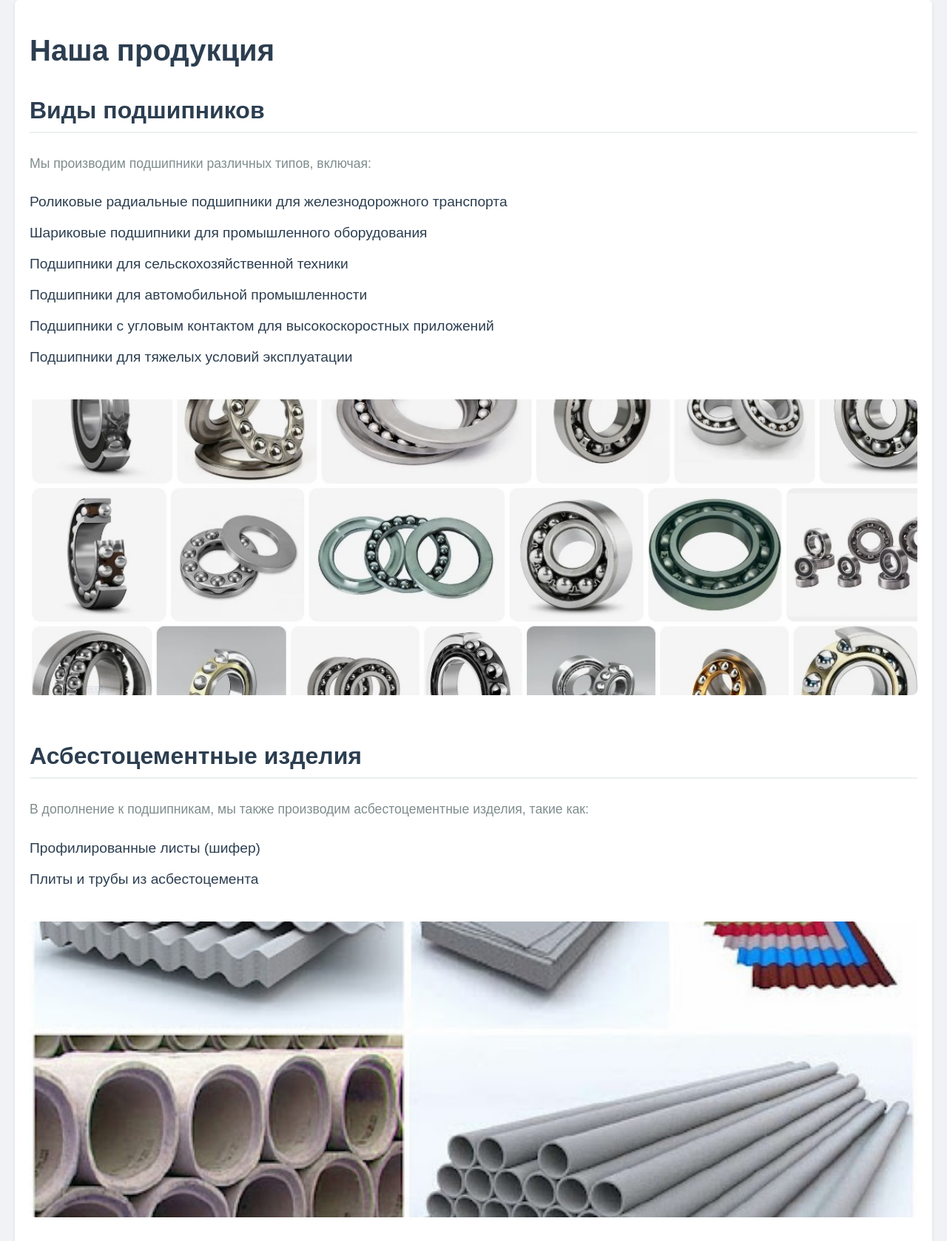
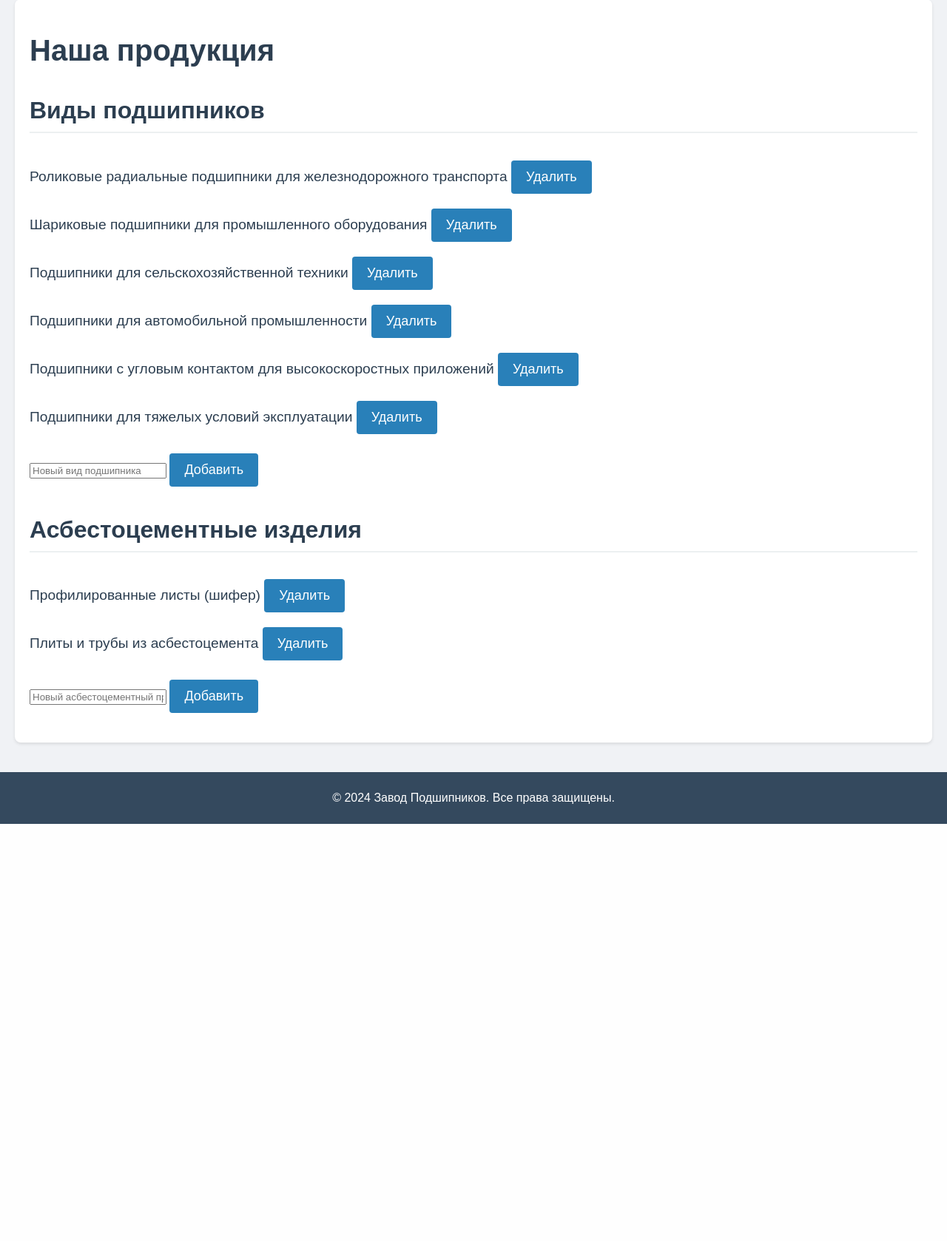
Before and after one commit to Shoki52/777, a Flask app: page /products in a window 1280 px wide. Shown: the part 242-1920 px from the top of the page at 74% size. After the commit the page ends 1356 px from the top, so only its background shows below. Run offline with Flask 3, Linux system fonts and the light colour scheme.

Commit message:
new feature

```diff
--- a/app.py
+++ b/app.py
@@ -1,6 +1,22 @@
-from flask import Flask, render_template
+from flask import Flask, render_template, request, redirect, url_for
 
 app = Flask(__name__)
+
+# Данные для продуктов
+products_data = {
+    "bearings": [
+        "Роликовые радиальные подшипники для железнодорожного транспорта",
+        "Шариковые подшипники для промышленного оборудования",
+        "Подшипники для сельскохозяйственной техники",
+        "Подшипники для автомобильной промышленности",
+        "Подшипники с угловым контактом для высокоскоростных приложений",
+        "Подшипники для тяжелых условий эксплуатации",
+    ],
+    "asbestos": [
+        "Профилированные листы (шифер)",
+        "Плиты и трубы из асбестоцемента",
+    ]
+}
 
 @app.route('/')
 def home():
@@ -9,10 +25,6 @@ def home():
 @app.route('/about')
 def about():
     return render_template('about.html')
-
-@app.route('/products')
-def products():
-    return render_template('products.html')
 
 @app.route('/partners')
 def partners():
@@ -30,5 +42,24 @@ def employees():
 def news():
     return render_template('news.html')
 
+@app.route('/products', methods=['GET', 'POST'])
+def products():
+    if request.method == 'POST':
+        action = request.form.get('action')
+        category = request.form.get('category')
+
+        if action == 'add':
+            new_item = request.form.get('new_item')
+            if category and new_item:
+                products_data[category].append(new_item)
+        elif action == 'delete':
+            item_to_delete = request.form.get('item_to_delete')
+            if category and item_to_delete in products_data[category]:
+                products_data[category].remove(item_to_delete)
+
+        return redirect(url_for('products'))
+
+    return render_template('products.html', products_data=products_data)
+
 if __name__ == '__main__':
     app.run(debug=True)
--- a/templates/products.html
+++ b/templates/products.html
@@ -5,32 +5,48 @@
 
 <section>
     <h2>Виды подшипников</h2>
-    <p>Мы производим подшипники различных типов, включая:</p>
     <ul>
-        <li>Роликовые радиальные подшипники для железнодорожного транспорта</li>
-        <li>Шариковые подшипники для промышленного оборудования</li>
-        <li>Подшипники для сельскохозяйственной техники</li>
-        <li>Подшипники для автомобильной промышленности</li>
-        <li>Подшипники с угловым контактом для высокоскоростных приложений</li>
-        <li>Подшипники для тяжелых условий эксплуатации</li>
+        {% for item in products_data['bearings'] %}
+        <li>
+            {{ item }}
+            <form method="POST" style="display:inline;">
+                <input type="hidden" name="action" value="delete">
+                <input type="hidden" name="category" value="bearings">
+                <input type="hidden" name="item_to_delete" value="{{ item }}">
+                <button type="submit">Удалить</button>
+            </form>
+        </li>
+        {% endfor %}
     </ul>
-    <img src="{{ url_for('static', filename='images/bearing_types.jpg') }}" alt="Типы подшипников">
+    <form method="POST">
+        <input type="hidden" name="action" value="add">
+        <input type="hidden" name="category" value="bearings">
+        <input type="text" name="new_item" placeholder="Новый вид подшипника" required>
+        <button type="submit">Добавить</button>
+    </form>
 </section>
 
 <section>
     <h2>Асбестоцементные изделия</h2>
-    <p>В дополнение к подшипникам, мы также производим асбестоцементные изделия, такие как:</p>
     <ul>
-        <li>Профилированные листы (шифер)</li>
-        <li>Плиты и трубы из асбестоцемента</li>
+        {% for item in products_data['asbestos'] %}
+        <li>
+            {{ item }}
+            <form method="POST" style="display:inline;">
+                <input type="hidden" name="action" value="delete">
+                <input type="hidden" name="category" value="asbestos">
+                <input type="hidden" name="item_to_delete" value="{{ item }}">
+                <button type="submit">Удалить</button>
+            </form>
+        </li>
+        {% endfor %}
     </ul>
-    <img src="{{ url_for('static', filename='images/roofing_slate.jpg') }}" alt="Асбестоцементные изделия">
-</section>
-
-<section>
-    <h2>Качество продукции</h2>
-    <p>Каждый подшипник и продукт проходит строгую проверку на качество. Мы гордимся тем, что наша продукция соответствует международным стандартам, обеспечивая надежность и долговечность в различных отраслях.</p>
-    <img src="{{ url_for('static', filename='images/quality_control.jpg') }}" alt="Контроль качества продукции">
+    <form method="POST">
+        <input type="hidden" name="action" value="add">
+        <input type="hidden" name="category" value="asbestos">
+        <input type="text" name="new_item" placeholder="Новый асбестоцементный продукт" required>
+        <button type="submit">Добавить</button>
+    </form>
 </section>
 
 {% endblock %}
```
